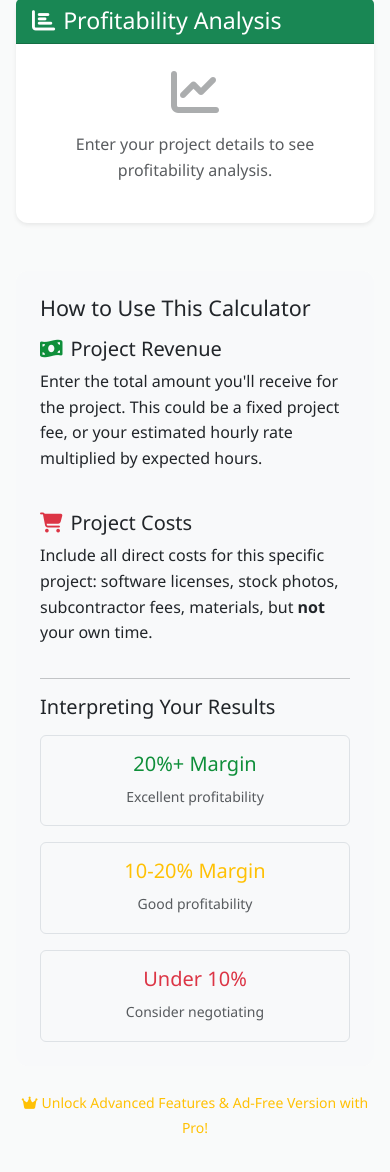
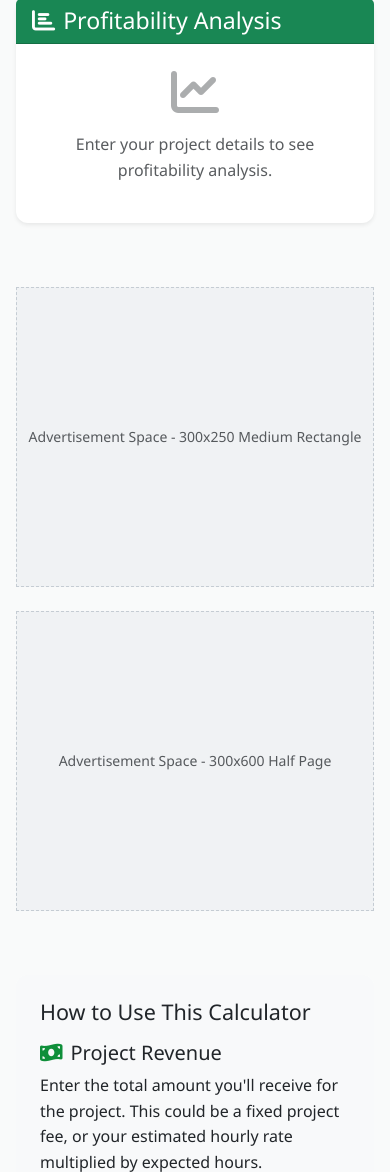
Before and after one commit to CalypsoXO12/Freelancernetwork, a Flask app: page /project-profit-calculator in a window 390 px wide. Shown: the part 1225-2397 px from the top of the page. Run offline with Flask 3, Linux system fonts and the light colour scheme.

Commit message:
Improve calculator layouts to better display key financial information
Restructures the hourly rate and project profit calculator templates for improved responsiveness and layout.

Replit-Commit-Author: Agent
Replit-Commit-Session-Id: b5bcf215-1600-4f54-aabc-8cfc478f3633
Replit-Commit-Screenshot-Url: https://storage.googleapis.com/screenshot-production-us-central1/91690c3d-9301-4a0c-8482-ffe25fda42e4/d49ebe09-8c6b-4238-9737-45be6c38c37b.jpg

```diff
--- a/templates/project-profit-calculator.html
+++ b/templates/project-profit-calculator.html
@@ -12,6 +12,8 @@
                 <p class="lead text-muted">Quickly estimate the profitability of potential projects before you commit</p>
             </div>
 
+            <div class="row g-5">
+                <div class="col-lg-8">
                     <div class="row g-5">
                         <div class="col-lg-6">
                     <div class="card shadow-sm">
@@ -105,6 +107,20 @@
                             </div>
                         </div>
                     </div>
+                </div>
+
+                <div class="col-lg-4">
+                    <!-- Sidebar Ad Space -->
+                    <div class="ad-space-sidebar d-flex align-items-center justify-content-center text-muted mb-4">
+                        <small>Advertisement Space - 300x250 Medium Rectangle</small>
+                    </div>
+
+                    <!-- Another Ad Space -->
+                    <div class="ad-space-sidebar d-flex align-items-center justify-content-center text-muted">
+                        <small>Advertisement Space - 300x600 Half Page</small>
+                    </div>
+                </div>
+            </div>
 
             <div class="row mt-5">
                 <div class="col-lg-12">
```
Also changed, not shown: templates/hourly-rate-calculator.html (+14 -0 lines). Lines whose indentation alone changed are shown as unchanged.
